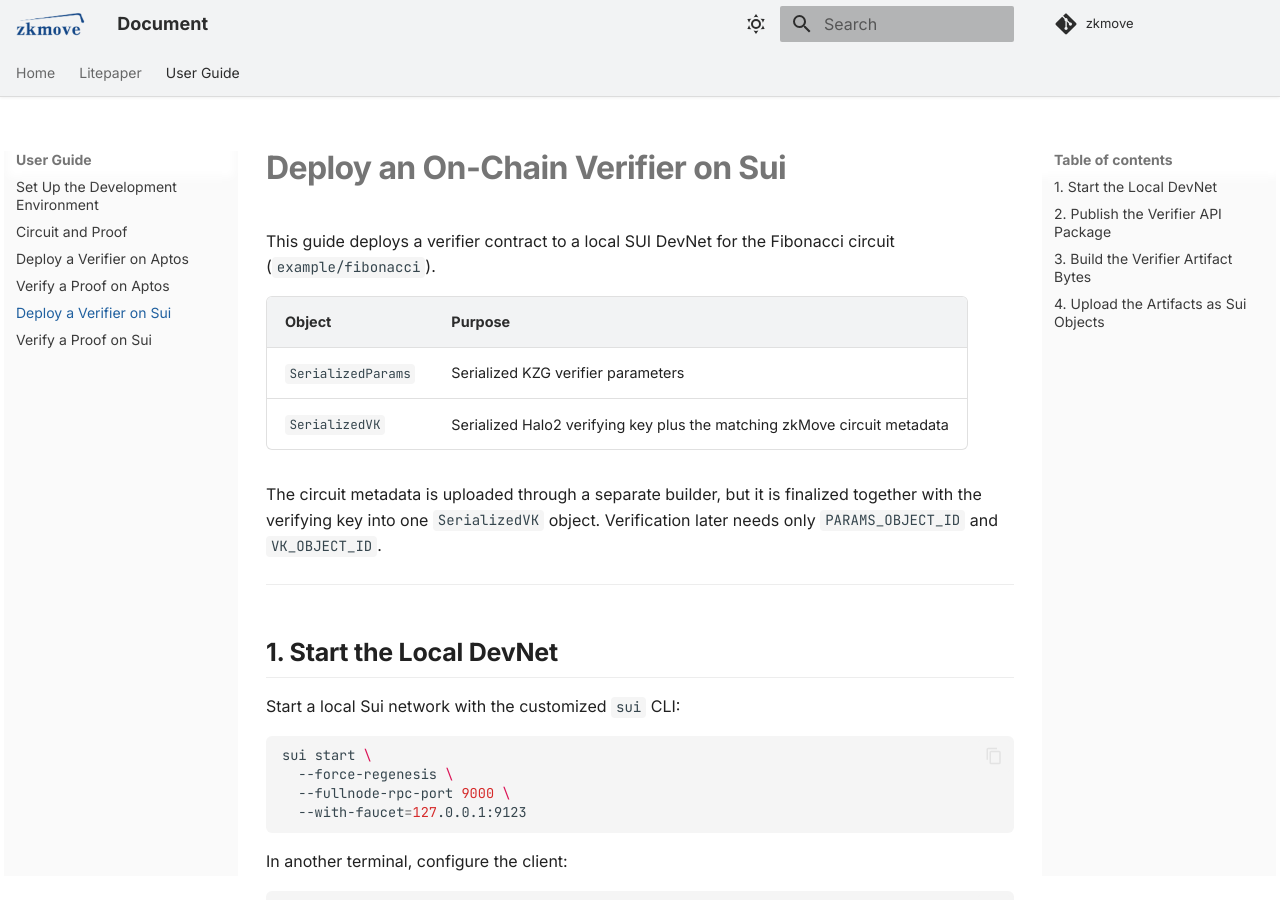
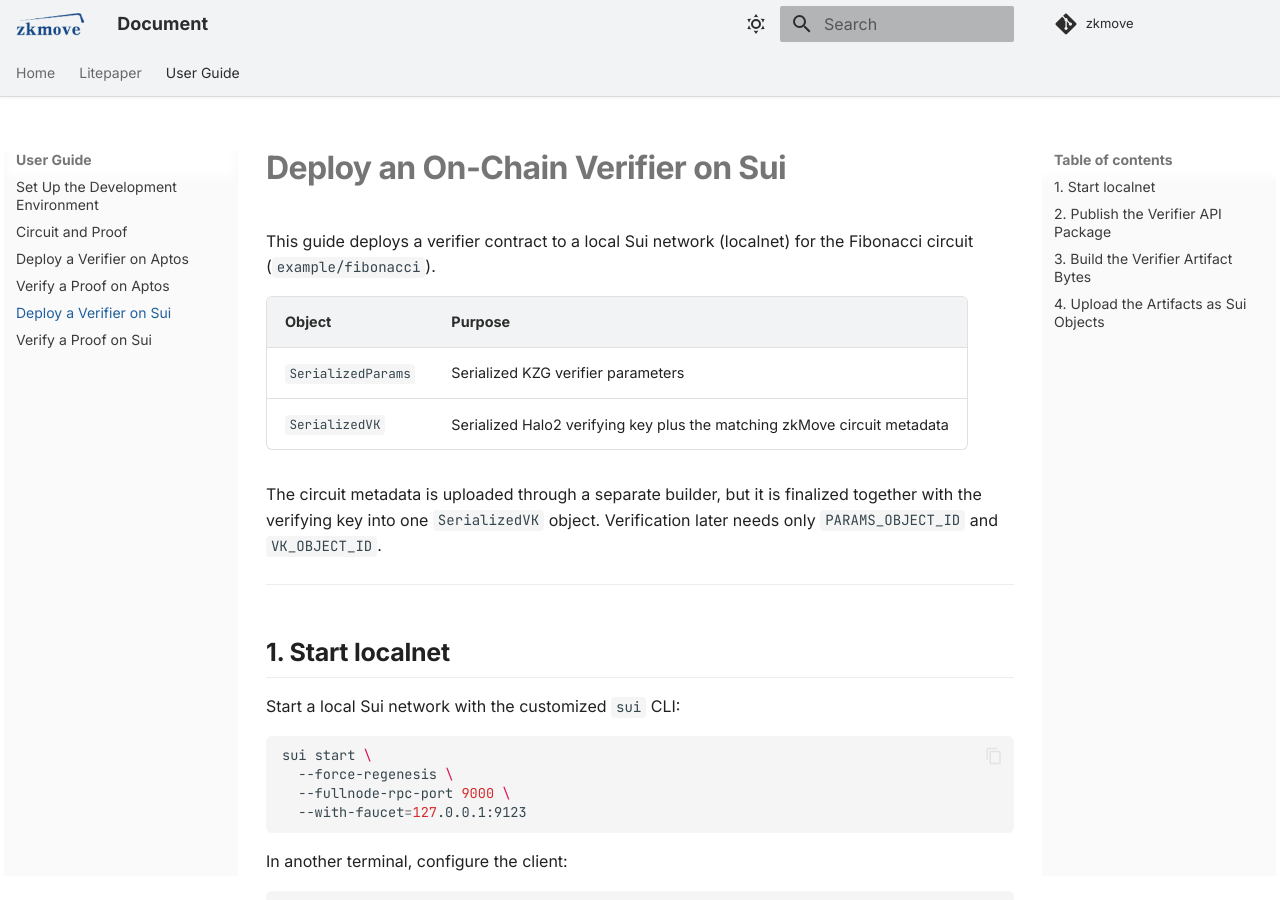
Before and after one commit to zkmove/zkmove, an MkDocs documentation site: the page built from docs/user/deploy-verifier-on-sui.md, in a window 1280 px wide and 900 px high. Built offline with MkDocs 1.6.1 and Material for MkDocs 9.7.7, drawn with Linux system fonts in a browser that asks for light colours; comment, search, counter and statistics services are not loaded.

Commit message:
Apply suggestions from code review
Co-authored-by: Copilot Autofix powered by AI <175728472+Copilot@users.noreply.github.com>

```diff
--- a/docs/user/deploy-verifier-on-sui.md
+++ b/docs/user/deploy-verifier-on-sui.md
@@ -1,6 +1,6 @@
 # Deploy an On-Chain Verifier on Sui
 
-This guide deploys a verifier contract to a local SUI DevNet for the Fibonacci circuit (`example/fibonacci`).
+This guide deploys a verifier contract to a local Sui network (localnet) for the Fibonacci circuit (`example/fibonacci`).
 
 | Object | Purpose |
 |---|---|
@@ -11,7 +11,7 @@ The circuit metadata is uploaded through a separate builder, but it is finalized
 
 ---
 
-## 1. Start the Local DevNet
+## 1. Start localnet
 
 Start a local Sui network with the customized `sui` CLI:
 
```
Also changed, not shown: docs/user/verify-proof-on-sui.md (+1 -1 lines).
